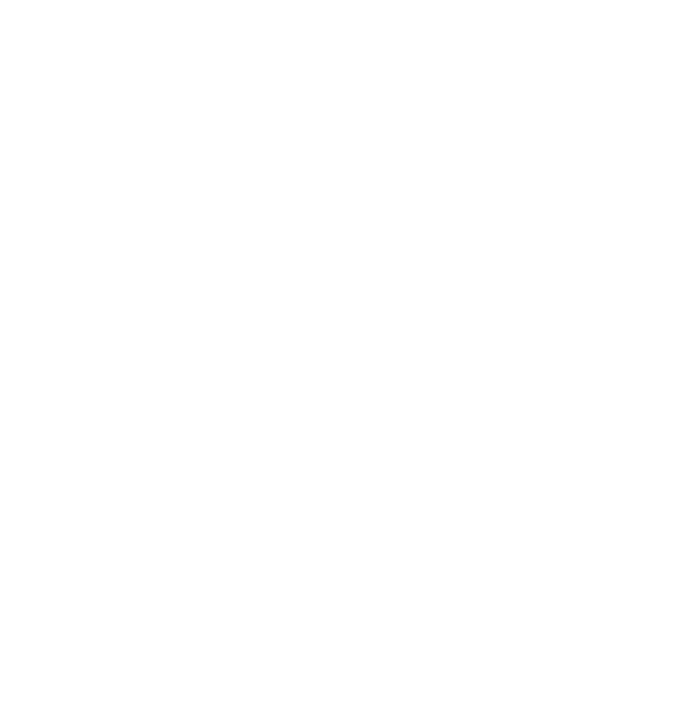
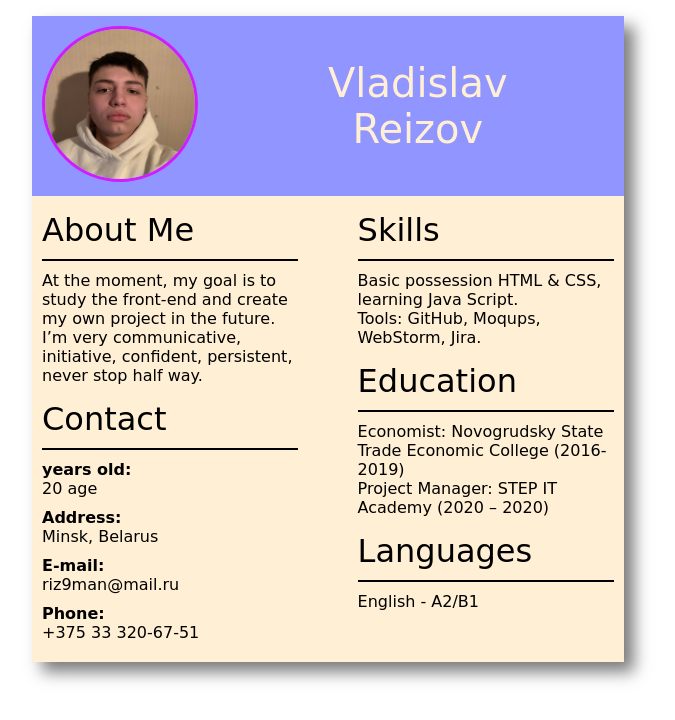
Before and after one commit to Vladislavreizov/rsschool-cv, a plain HTML site: page index.html in a window 1280 px wide. Shown: the whole page, without its empty margins (312-987 px from the left). Drawn offline with Linux system fonts and the light colour scheme.

Commit message:
feat: add html cv

```diff
--- a/index.css
+++ b/index.css
@@ -0,0 +1,85 @@
+body {
+  margin: 0;
+}
+
+.background {
+  padding-top: 10px;
+  padding-bottom: 10px;
+  color: #ffefd5;
+  user-select: none;
+  background-color: #9195ff;
+}
+
+.flex {
+  display: flex;
+  justify-content: center;
+
+}
+
+.body {
+  padding-bottom: 20px;
+  margin: 0 25% 10px 25%;
+  background-color: #ffefd5;
+  box-shadow: 10px 10px 15px rgba(87, 87, 87, 0.78);
+}
+
+@media all and (min-width: 900px) {
+  body {
+    padding: 1rem 3rem;
+  }
+}
+
+.name {
+  margin: 0 120px;
+  font-family: Bradley Hand, cursive;
+  font-size: 40px;
+}
+
+.avatar {
+  display: flex;
+  align-items: center;
+  text-align: center;
+
+}
+
+.photo {
+  margin: 0 10px;
+}
+
+.avatar-image {
+  border: 3px solid #d21cff;
+  border-radius: 50%;
+}
+
+.flex-inside {
+  width: 50%;
+  margin-right: 10px;
+  margin-left: 10%;
+}
+
+.Title {
+  padding-top: 15px;
+  padding-bottom: 10px;
+  font-family: URW Chancery L, cursive;
+  font-size: xx-large;
+  font-weight: 500;
+}
+
+.info-contact {
+  padding-top: 10px;
+  font-weight: bold;
+}
+
+
+.text-title {
+  padding-top: 10px;
+  font-family: Bradley Hand, cursive;
+}
+
+.info-left {
+  display: flex;
+  flex-direction: column;
+  width: 50%;
+  margin-left: 10px;
+  font-family: Bradley Hand, cursive;
+}
--- a/index.html
+++ b/index.html
@@ -1,11 +1,80 @@
-<!DOCTYPE html>
+<!doctype html>
 <html lang="en">
 <head>
-    <meta charset="UTF-8">
-    <title>Title</title>
-    <link href="index.css" rel="stylesheet">
+  <meta charset="UTF-8">
+    <meta http-equiv="x-ua-compatible" content="ie=edge">
+  <title>Title</title>
+  <link href="index.css" rel="stylesheet">
 </head>
 <body>
-
+<div class="body">
+  <header class="background">
+    <div class="avatar">
+      <div class="photo">
+        <img class="avatar-image" src="photo/Image.jpg"
+             height="150" width="150"/>
+      </div>
+      <div class="name">Vladislav Reizov</div>
+    </div>
+  </header>
+  <div class="flex">
+    <div class="info-left">
+      <div class="Title">About Me</div>
+      <div style="border-top: 2px solid black"></div>
+      <div class="text-title">At the moment, my goal is to study the front-end and create my own
+        project in the future. I’m very communicative, initiative,
+        confident, persistent, never stop half way.
+      </div>
+      <div class="Title">Contact</div>
+      <div style="border-top: 2px solid black"></div>
+      <div class="info-contact">
+        years old:
+      </div>
+      <div>
+        20 age
+      </div>
+      <div class="info-contact">
+        Address:
+      </div>
+      <div>
+        Minsk, Belarus
+      </div>
+      <div class="info-contact">
+        E-mail:
+      </div>
+      <div>
+        riz9man@mail.ru
+      </div>
+      <div class="info-contact">
+        Phone:
+      </div>
+      <div>
+        +375 33 320-67-51
+      </div>
+    </div>
+    <div class="flex-inside">
+      <div>
+        <div class="Title">Skills</div>
+        <div style="border-top: 2px solid black"></div>
+        <div class="text-title">Basic possession HTML & CSS, learning Java Script.
+          <br>Tools: GitHub, Moqups, WebStorm, Jira.
+        </div>
+      </div>
+      <div>
+        <div class="Title">Education</div>
+        <div style="border-top: 2px solid black"></div>
+        <div class="text-title">
+          <div>Economist: Novogrudsky State Trade Economic College (2016-2019)</div>
+          <div>Project Manager: STEP IT Academy (2020 – 2020)</div>
+        </div>
+      </div>
+      <div>
+        <div class="Title">Languages</div>
+        <div style="border-top: 2px solid black"></div>
+        <div class="text-title">English - A2/B1</div>
+      </div>
+    </div>
+  </div>
+</div>
 </body>
 </html>
```
Also changed, not shown: photo/Image.jpg (added).
